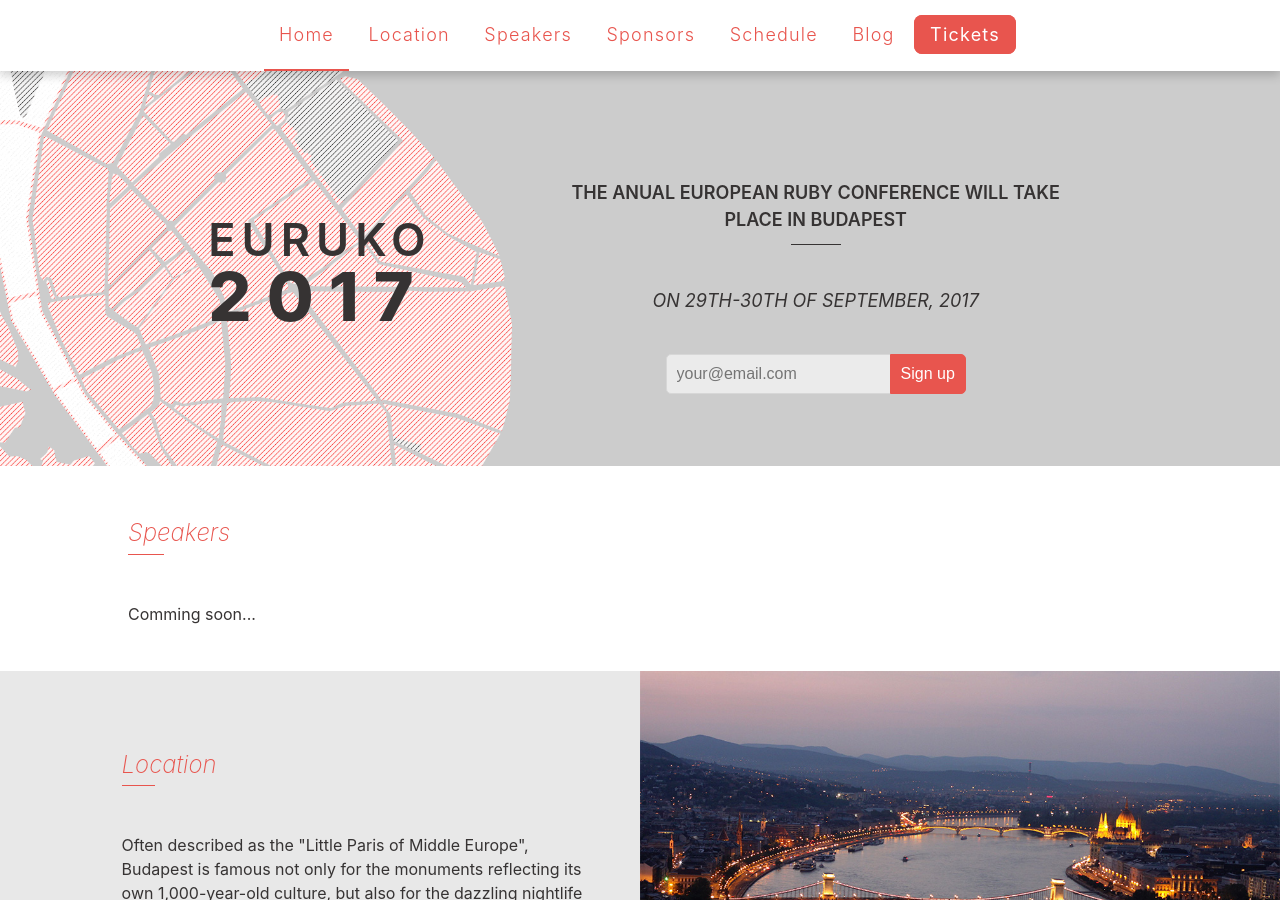
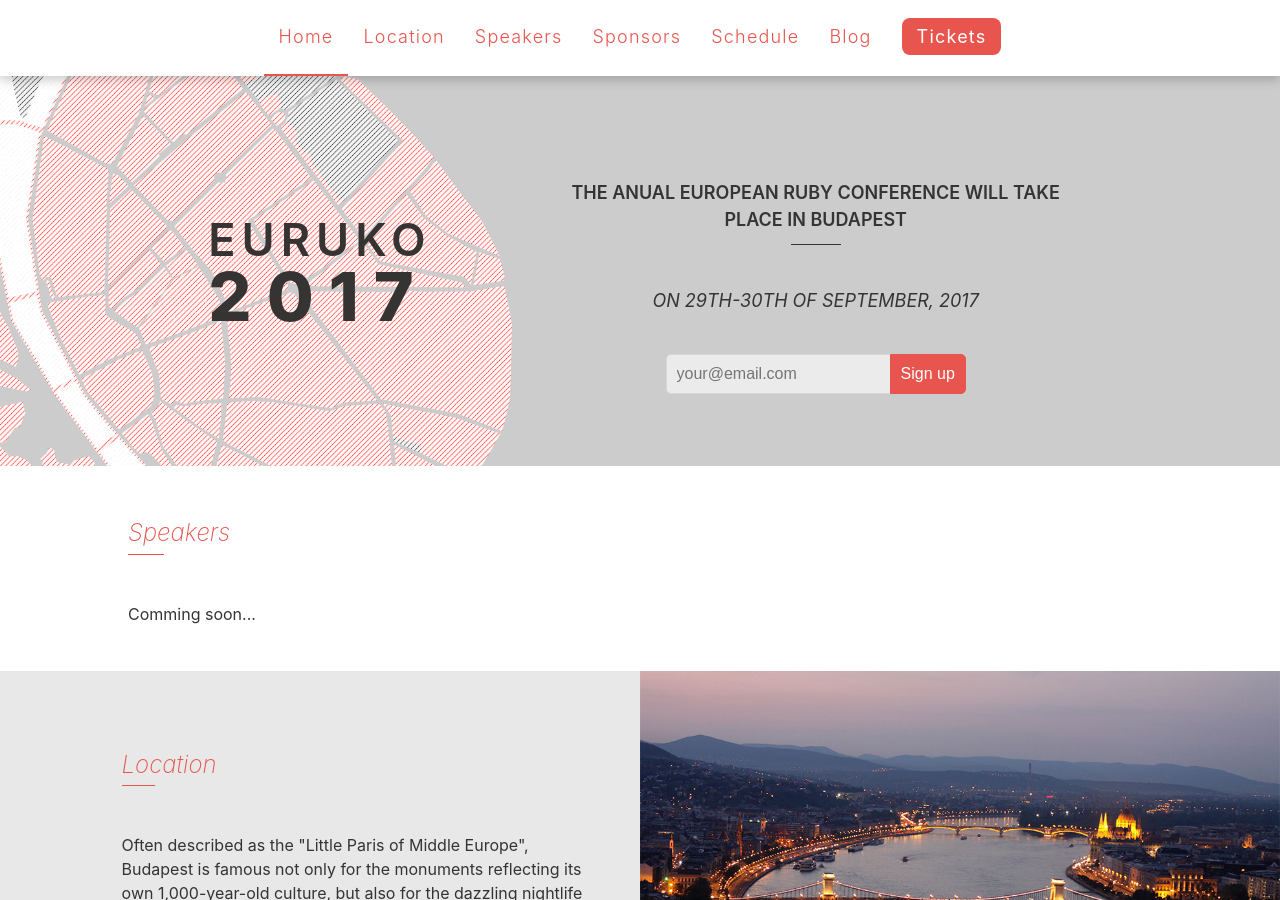
Before and after one commit to euruko/euruko2017.github.io, a Jekyll site: the page built from index.html, in a window 1280 px wide and 900 px high. Built offline with Jekyll 4.4.1, drawn with Linux system fonts in a browser that asks for light colours.

Commit message:
Use flexbox to style the menu, this way it’ll be easy to make it responsible

```diff
--- a/_sass/header.scss
+++ b/_sass/header.scss
@@ -8,30 +8,28 @@
 }
 
 .nav {
-  text-align: center;
-  white-space: nowrap;
+  display: flex;
+  justify-content: center;
 }
 
 .nav-item {
   display: inline-block;
-  padding: 1.6em 0;
+  padding: 28px 15px;
 }
 
 .nav-item a {
   text-decoration: none;
-  color: $primary-color;
-  padding: 8px 15px;
   font-size: 18px;
-	font-weight: 300;
-	letter-spacing: 1.2px;
+  font-weight: 300;
+  letter-spacing: 1.2px;
 }
 
 .nav-item--highlighted a {
-  border-radius: 8px;
   color: #ffffff;
   font-weight: 400;
-	background-color: $primary-color;
-	border: solid 1px $primary-color;
+  padding: 8px 15px;
+  border-radius: 8px;
+  background-color: $primary-color;
 }
 
 .nav-item--active,
```
